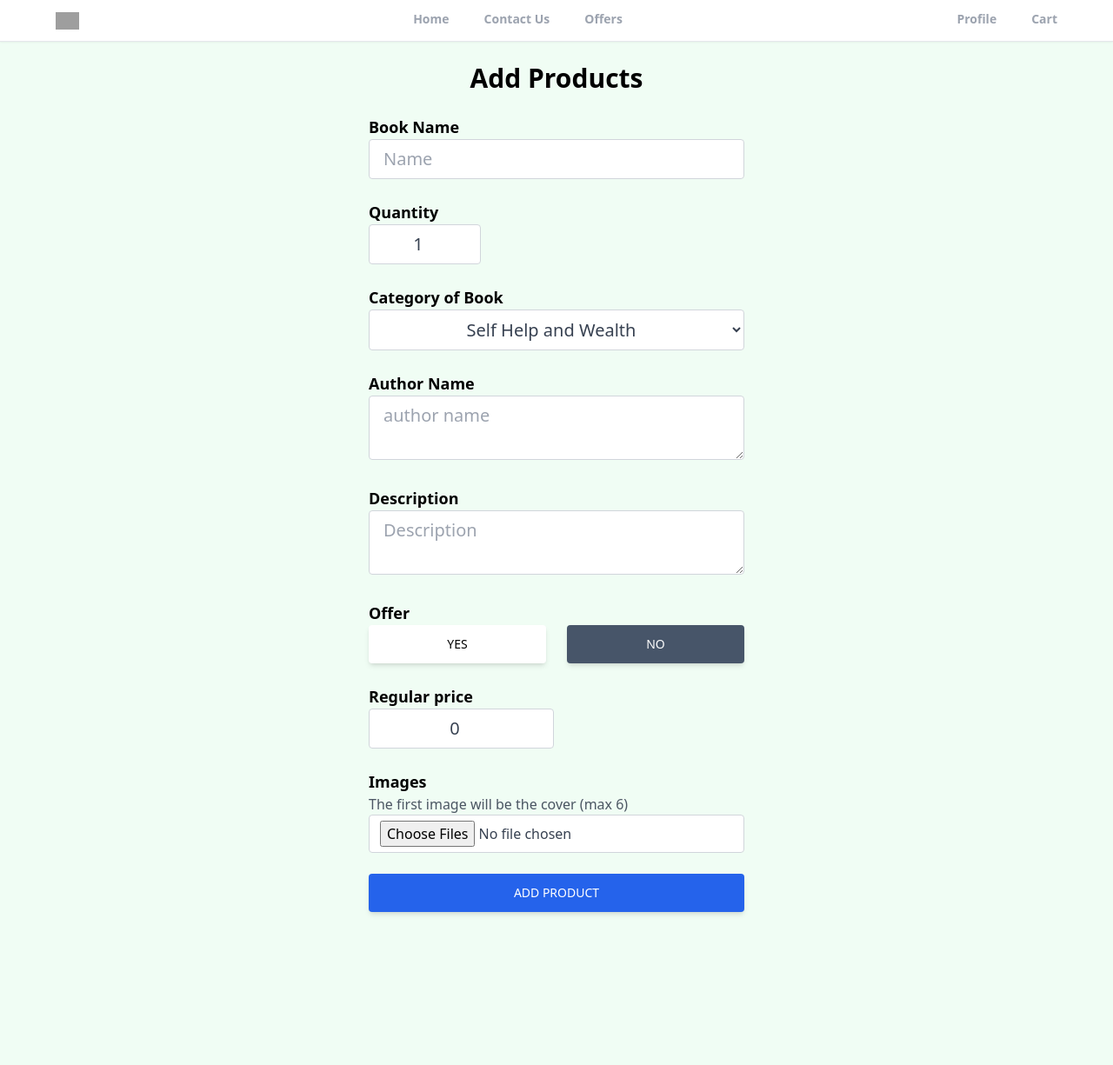
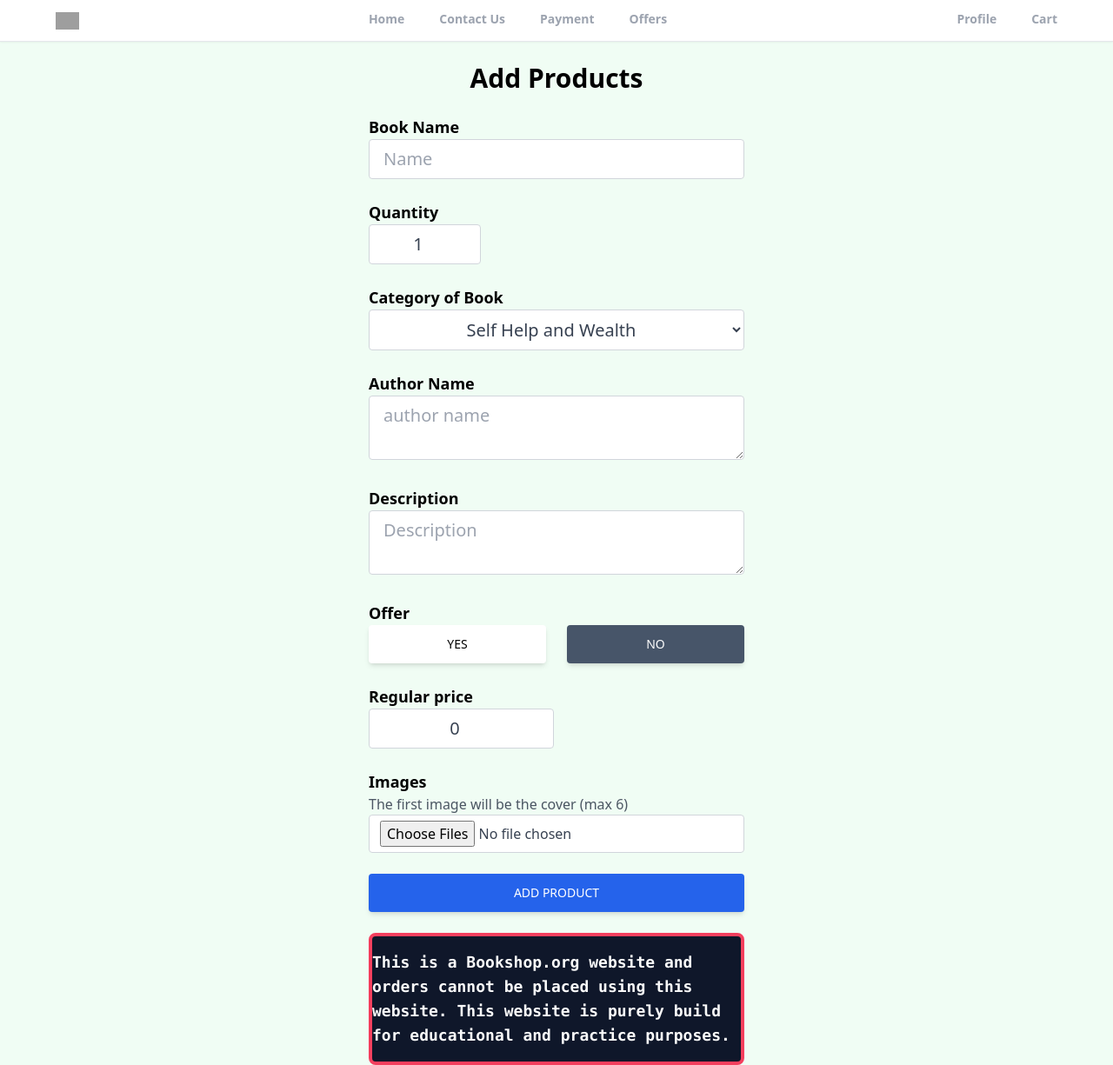
Before and after one commit to Shrey2504/bookshop, a React (Create React App) app: page /ap in a window 1280 px wide. Shown: the whole page at 87% size. Before the commit the page ends 1073 px from the top, so only its background shows below. Built offline with nearby package versions, Linux system fonts and the light colour scheme; no server answers; sample sign-in values are in the browser's storage; grey boxes are pictures that could not be loaded.

Commit message:
Payment Gateway and Update

```diff
--- a/package.json
+++ b/package.json
@@ -18,6 +18,7 @@
     "react-moment": "^1.1.2",
     "react-router-dom": "^6.4.2",
     "react-scripts": "5.0.1",
+    "react-stripe-checkout": "^2.6.3",
     "react-toastify": "^9.0.8",
     "swiper": "^8.4.4",
     "web-vitals": "^2.1.4"
--- a/src/App.js
+++ b/src/App.js
@@ -1,4 +1,5 @@
 import React from 'react'
+
 import './index.css'
 import { BrowserRouter as Router, Routes, Route } from 'react-router-dom'
 import Home from  './Pages/Home'
@@ -18,6 +19,7 @@ import Listing from './Pages/Listing'
 import EditListing from './Pages/EditListing'
 import Offers from './Pages/Offers'
 import Category from './Pages/Category'
+import Payment from './Components/Payment'
 
 // import Listing from './Pages/Listing'
 
@@ -36,7 +38,8 @@ const App = () => {
           <Route path='/signup' element={< Signup />}></Route>
           <Route path='/profile' element={< Profile />}></Route>
           <Route path='/forgot-password' element={< ForgotPassword />}></Route>
-          <Route path='/contactus' element={< Contact />}></Route>
+          <Route path='/Contact' element={< Contact />}></Route>
+          <Route path='/payment' element={< Payment />}></Route>
 
           <Route
             path="/category/:categoryName/:listingId"
@@ -46,12 +49,14 @@ const App = () => {
             path="/category/:categoryName"
             element={<Category />}
           />
-          <Route path="/offers" element={<Offers />} />
+          <Route path="/offers" element={<Offers />}/>
           <Route path="ap" element={<PrivateRoute />}>
             <Route path="/ap" element={<AddProduct />} />
+
           </Route>
           <Route path="eap" element={<PrivateRoute />}>
             <Route path="/eap/:listingId" element={<EditListing />} />
+
           </Route>
         </Routes>
       </Router>
--- a/src/Components/AddProduct.jsx
+++ b/src/Components/AddProduct.jsx
@@ -293,6 +293,12 @@ export default function AddProduct() {
           Add Product
         </button>
       </form>
+      <div className="flex justify-center items-center">
+        <strong className="flex pb-4 pt-4 rounded-lg border-4 border-rose-500 font-mono justify-center text-zinc-50 font-bold text-lg items-center bg-slate-900">
+            This is a Bookshop.org website
+            and orders cannot be placed using this website. This website is purely build for educational and practice purposes.
+        </strong>
+    </div>
     </main>
   );
 }
--- a/src/Components/NavBar.jsx
+++ b/src/Components/NavBar.jsx
@@ -45,11 +45,19 @@ export default function Header() {
             </li>
             <li
               className={`cursor-pointer py-3 text-sm font-semibold text-gray-400 border-b-[3px] border-b-transparent ${
-                pathMatchRoute("/contactus") && "text-black border-b-red-500"
+                pathMatchRoute("/Contact") && "text-black border-b-red-500"
               }`}
-              onClick={() => navigate("/contactus")}
+              onClick={() => navigate("/Contact")}
             >
               Contact Us
+            </li>
+            <li
+              className={`cursor-pointer py-3 text-sm font-semibold text-gray-400 border-b-[3px] border-b-transparent ${
+                pathMatchRoute("/Payment") && "text-black border-b-red-500"
+              }`}
+              onClick={() => navigate("/Payment")}
+            >
+             Payment
             </li>
             <li
               className={`cursor-pointer py-3 text-sm font-semibold text-gray-400 border-b-[3px] border-b-transparent ${
--- /dev/null
+++ b/src/Components/Payment.js
@@ -0,0 +1,33 @@
+import React from 'react'
+import StripeCheckout from 'react-stripe-checkout';
+import { getAuth, updateProfile } from "firebase/auth";
+import Listing from "../Pages/Listing";
+
+
+function Payment() {
+    const auth = getAuth();
+    const onToken = (token) => {
+        console.log(token);
+    }
+ return <div align="center" className="max-w-6xl mx-auto px-3">
+    <h1 className="text-3xl text-center mt-6 font-bold mb-6">Payment Gateway</h1>
+    <img src="https://www.paydollar.in/images/creditcard-img1-india.jpg" class="object-scale-down h-48 w-66 mb-8 border-4 border-lime-500 border-double ..." alt="..." />
+          <StripeCheckout
+        token={onToken}
+        name= {auth.currentUser.displayName}
+        currency ="INR"
+        amount = {Listing.regularPrice}
+        stripeKey="pk_test_51MASWxSAxlAgsURqlwlBr4qTffS5on7ypKksXqOW6TnUmrIXIc9k0LQuZRCS3r98gHrj7TMR4OHAsf9Lpnn08qdn003hrlzfSp"
+      />
+
+
+<div className="mt-8 mp-8 flex justify-center items-center">
+        <strong className="flex pb-4 pt-4 rounded-lg border-4 border-rose-500 font-mono justify-center text-zinc-50 font-bold text-lg items-center bg-slate-900">
+            This is a Bookshop.org website
+            and orders cannot be placed using this website. This website is purely build for educational and practice purposes.
+        </strong>
+    </div>
+ </div>
+}
+
+export default Payment;
--- a/src/Components/Slider.jsx
+++ b/src/Components/Slider.jsx
@@ -12,6 +12,7 @@ import SwiperCore, {
 } from "swiper";
 import "swiper/css/bundle";
 import { useNavigate } from "react-router-dom";
+
 export default function Slider() {
   const [listings, setListings] = useState(null);
   const [loading, setLoading] = useState(true);
@@ -45,8 +46,9 @@ export default function Slider() {
     listings && (
       <>
         <Swiper
-          slidesPerView={1}
+      slidesPerView={2}
           navigation
+
           pagination={{ type: "progressbar" }}
           effect="fade"
           modules={[EffectFade]}
@@ -59,11 +61,12 @@ export default function Slider() {
             >
               <div
                 style={{
+
                   background: `url(${data.imgUrls[0]})  ,no-repeat`,
-
+                  alignContent:"center",
                   backgroundSize: "cover",
                 }}
-                className="relative w-full h-[700px] overflow-hidden"
+                className="relative ml-[300px]    w-[1000px] h-[1800px] mr-1000 overflow-hidden"
               ></div>
               <p className="text-[#f1faee] absolute left-1 top-3 font-medium max-w-[90%] bg-[#457b9d] shadow-lg opacity-90 p-2 rounded-br-3xl">
                 {data.name}
--- a/src/Pages/Category.jsx
+++ b/src/Pages/Category.jsx
@@ -112,6 +112,12 @@ export default function Category() {
           There are no current offers
         </p>
       )}
+            <div className="flex justify-center items-center">
+        <strong className="flex pb-4 pt-4 rounded-lg border-4 border-rose-500 font-mono justify-center text-zinc-50 font-bold text-lg items-center bg-slate-900">
+            This is a Bookshop.org website
+            and orders cannot be placed using this website. This website is purely build for educational and practice purposes.
+        </strong>
+    </div>
     </div>
   );
 }
--- a/src/Pages/Contact.jsx
+++ b/src/Pages/Contact.jsx
@@ -114,6 +114,12 @@ const Contact = () => {
           </button>
         </div>
       </section>
+      <div className="flex justify-center items-center">
+        <strong className="flex pb-4 pt-4 rounded-lg border-4 border-rose-500 font-mono justify-center text-zinc-50 font-bold text-lg items-center bg-slate-900">
+            This is a Bookshop.org website
+            and orders cannot be placed using this website. This website is purely build for educational and practice purposes.
+        </strong>
+    </div>
     </>
   );
 };
--- a/src/Pages/EditListing.jsx
+++ b/src/Pages/EditListing.jsx
@@ -334,5 +334,6 @@ export default function EditListing() {
         </button>
       </form>
     </main>
+
   );
 }
--- a/src/Pages/Home.jsx
+++ b/src/Pages/Home.jsx
@@ -514,6 +514,13 @@ export default function Home() {
         )}
 
       </div>
+      <div className="flex justify-center items-center">
+        <strong className="flex pb-4 pt-4 rounded-lg border-4 border-rose-500 font-mono justify-center text-zinc-50 font-bold text-lg items-center bg-slate-900">
+            This is a Bookshop.org website
+            and orders cannot be placed using this website. This website is purely build for educational and practice purposes.
+        </strong>
     </div>
+    </div>
+
   );
 }
--- a/src/Pages/Offers.jsx
+++ b/src/Pages/Offers.jsx
@@ -107,6 +107,12 @@ export default function Offers() {
       ) : (
         <p>There are no current offers</p>
       )}
+            <div className="flex justify-center items-center">
+        <strong className="flex pb-4 pt-4 rounded-lg border-4 border-rose-500 font-mono justify-center text-zinc-50 font-bold text-lg items-center bg-slate-900">
+            This is a Bookshop.org website
+            and orders cannot be placed using this website. This website is purely build for educational and practice purposes.
+        </strong>
+    </div>
     </div>
   );
 }
```
Also changed, not shown: public/manifest.json, 1 other file (tests, documents, lock files or other folders).
